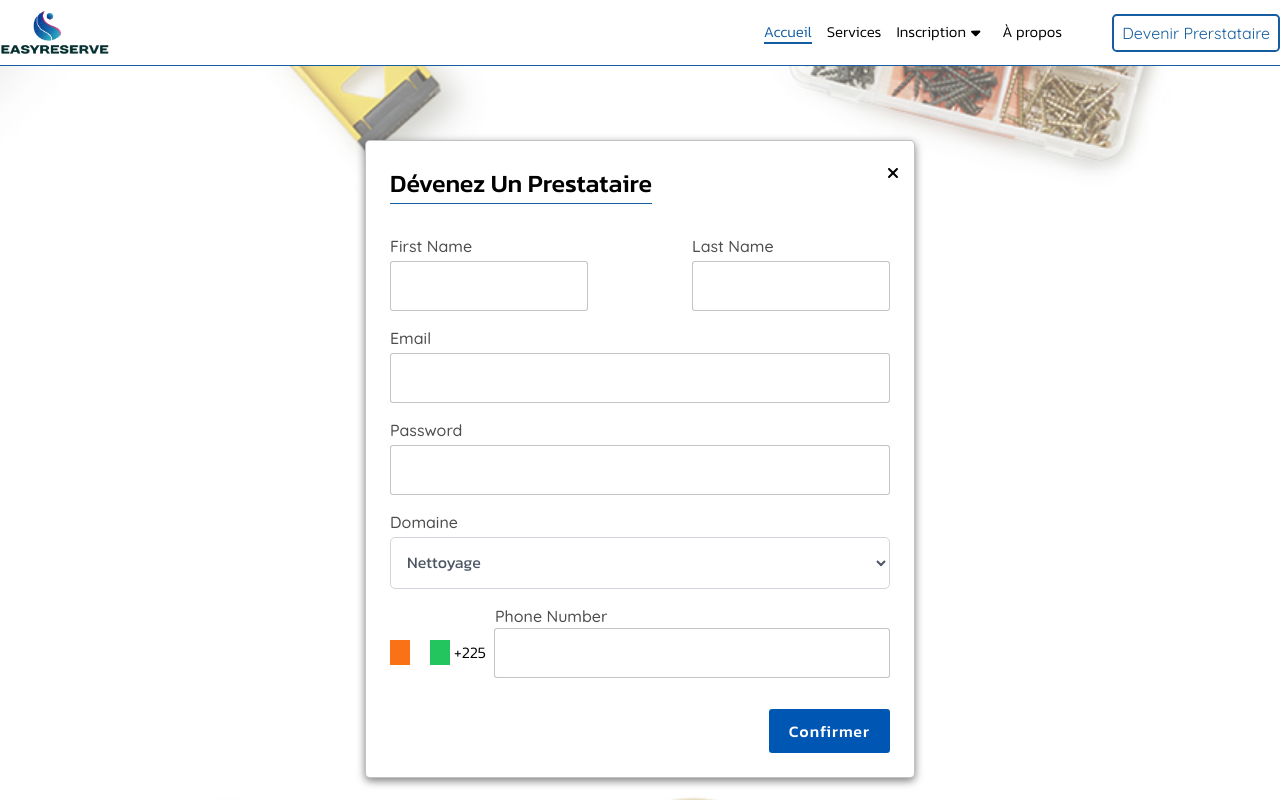
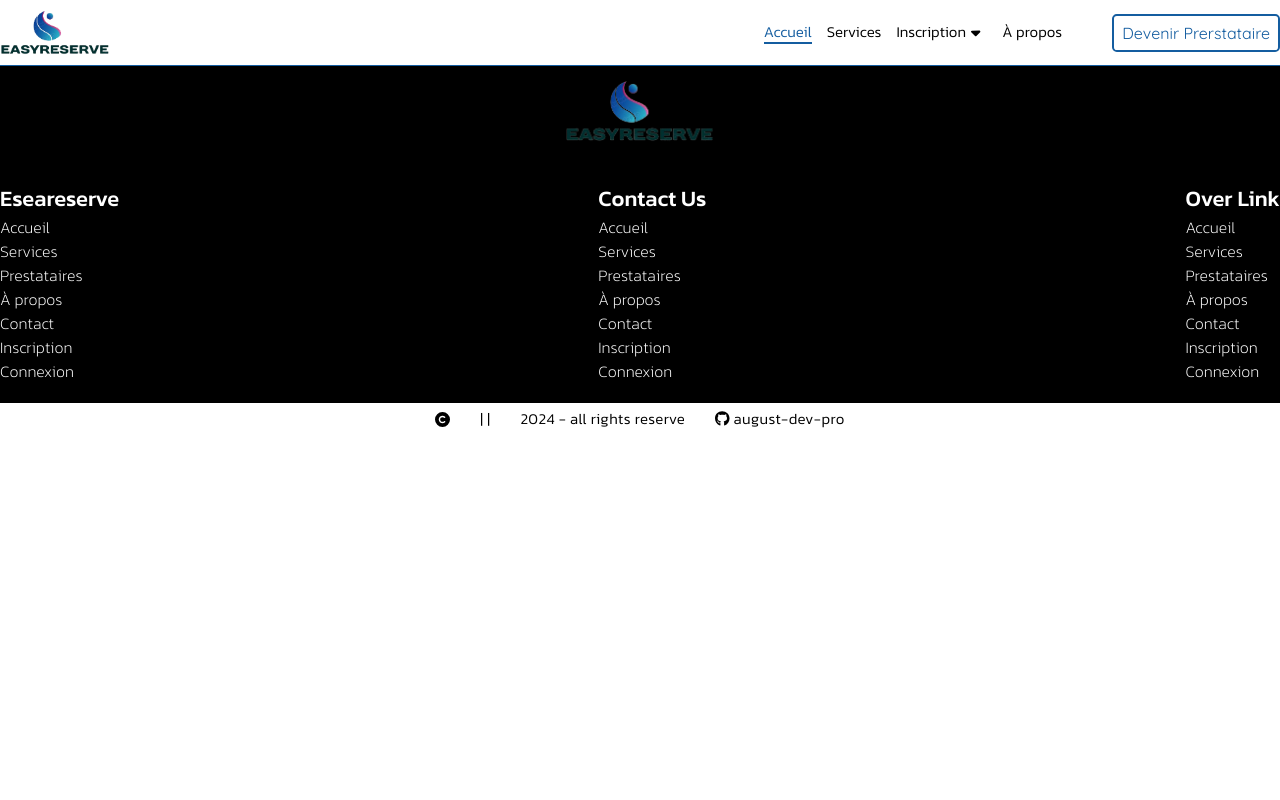
Before and after one commit to august-dev-pro/esea-reserve, a Next.js app: page /providers/becomeProvider in a window 1280 px wide. Shown: the top 800 px of the page. Built offline with nearby package versions, Linux system fonts and the light colour scheme.

Commit message:
update home page and begening services-overviews-page

```diff
--- a/src/app/providers/becomeProvider/page.tsx
+++ b/src/app/providers/becomeProvider/page.tsx
@@ -12,8 +12,8 @@ import paiement from "@/imgs/svgs/paiement.svg";
 import emploiTime from "@/imgs/svgs/emploi_du_temps.svg";
 import jobs from "@/imgs/svgs/getting_jobs-037938907c55e3d9ae963b4a182b3150.svg";
 import aboutFouter from "@/imgs/providers/about_footer_image.jpg";
-import RegisterTaskerForm from "@/components/forms/providers/RegisterTaskerForm";
-
+/* import RegisterTaskerForm from "@/components/forms/providers/RegisterTaskerForm";
+ */
 const page = () => {
   const bondoukouQuarters = [
     { value: "Bondoukou, Dioulabougou" },
@@ -86,7 +86,7 @@ const page = () => {
             backgroundRepeat: "no-repeat",
           }}
         >
-          <RegisterTaskerForm handleStartRegister={handleStartRegister} />
+          {/* <RegisterTaskerForm handleStartRegister={handleStartRegister} /> */}
         </div>
       ) : (
         <>
```
